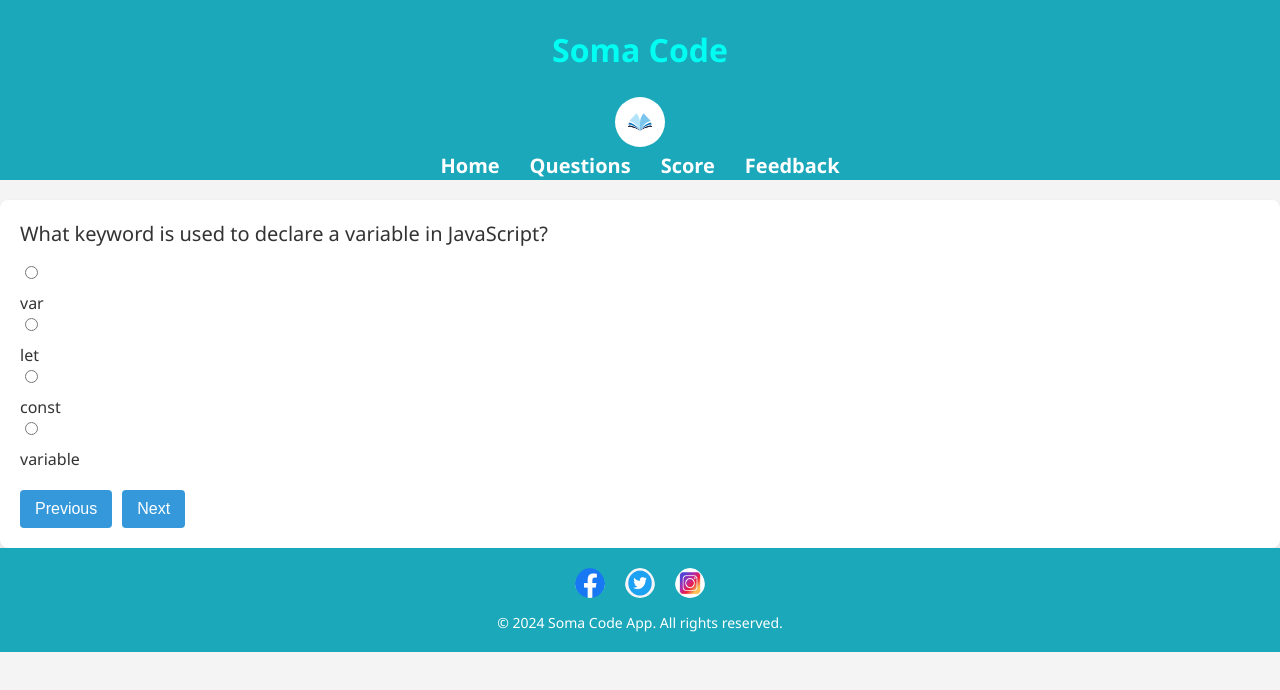
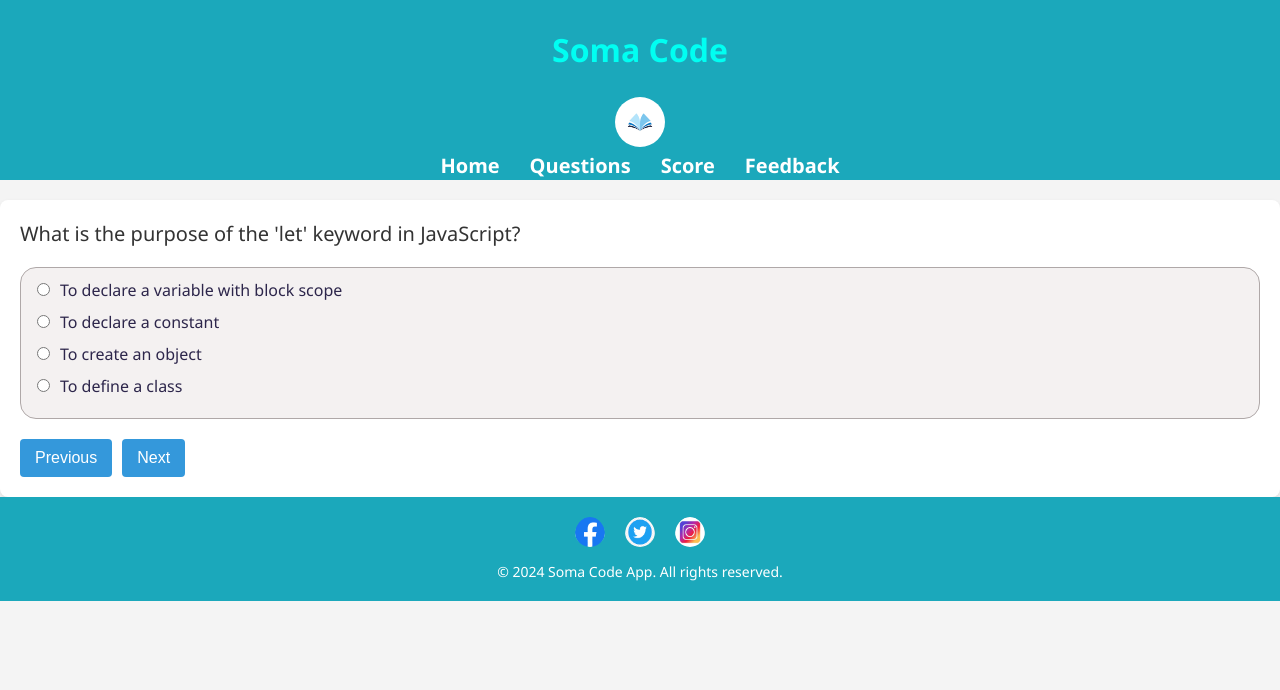
Before and after one commit to Gilbertshikwe/Quizz-example, a React (Create React App) app: page /questions in a window 1280 px wide. Shown: the top 690 px of the page. Built offline with nearby package versions, Linux system fonts and the light colour scheme; data requests are answered from the project's data file.

Commit message:
Latest commit

```diff
--- a/src/App.css
+++ b/src/App.css
@@ -244,19 +244,27 @@
 }
 
 .choices-container {
-  margin-top: 15px;
+  text-decoration: none;
+  list-style: none;
+  color: #2d264b;
+  font-size: 16px;
+  background: #f4f1f1;
+  border: 1px solid #afa8a8;
+  border-radius: 16px;
+  padding: 11px;
+  margin-top: 20px;
+  cursor: pointer;
 }
 
-.choice-label {
+.label-container {
   display: block;
-  font-size: 16px;
-  color: #555;
-  margin-bottom: 8px;
+  margin-bottom: 10px;
 }
 
 .choice-input {
-  margin-right: 8px;
+  margin-right: 10px;
 }
+
 
 .feedback {
   margin-top: 20px;
--- a/src/App.js
+++ b/src/App.js
@@ -9,6 +9,21 @@
 import Footer from './components/Footer';
 import './App.css';
 
+const shuffleArray = (array) => {
+  const shuffledArray = [...array];
+  for (let i = shuffledArray.length - 1; i > 0; i--) {
+    const j = Math.floor(Math.random() * (i + 1));
+    [shuffledArray[i], shuffledArray[j]] = [shuffledArray[j], shuffledArray[i]];
+  }
+  return shuffledArray;
+};
+
+
+const sampleQuestions = (questions, count) => {
+  const shuffledQuestions = shuffleArray(questions);
+  return shuffledQuestions.slice(0, count);
+};
+
 function App() {
   const [questions, setQuestions] = useState([]);
   const [score, setScore] = useState(0);
@@ -19,18 +34,22 @@
       answers: {},
     },
     onSubmit: () => {
-      // Calculate the score based on selected answers
+
       const newScore = Object.values(formik.values.answers).reduce(
         (acc, answer) => (answer ? acc + 1 : acc),
         0
       );
       setScore(newScore);
+
+      setCurrentQuestionIndex(0);
+      formik.resetForm();
     },
   });
 
+  useEffect(() => {
     const fetchQuestions = async () => {
       try {
-      const response = await fetch('http://localhost:3000/questions/');
+        const response = await fetch('http://localhost:4000/questions/');
         if (!response.ok) {
           throw new Error(`HTTP error! Status: ${response.status}`);
         }
@@ -40,7 +59,11 @@
 
         // Check if the fetched data is an array
         if (Array.isArray(data)) {
-        setQuestions(data);
+          // Shuffle the questions array
+          const shuffledQuestions = shuffleArray(data);
+          // Use the sampleQuestions function to select a random subset (e.g., 5 questions)
+          const selectedQuestions = sampleQuestions(shuffledQuestions, 5);
+          setQuestions(selectedQuestions);
         } else {
           console.error('Invalid data format. Expected an array.');
         }
@@ -48,8 +71,13 @@
         console.error('Error fetching questions:', error);
       }
     };
-  //Hunphrey code to be updated
+
+    fetchQuestions();
+
+  }, []); // Empty dependency array since fetchQuestions does not depend on any variable outside its scope
+
   const handleNextQuestion = () => {
+    // Increment the question index
     setCurrentQuestionIndex((prevIndex) => prevIndex + 1);
   };
 
@@ -69,18 +97,14 @@
   };
 
   const handlePrevQuestion = () => {
+    // Decrement the question index
     setCurrentQuestionIndex((prevIndex) => prevIndex - 1);
   };
-
-  useEffect(() => {
-    fetchQuestions();
-  }, []);
 
   useEffect(() => {
     console.log('Updated Questions:', questions);
     console.log('Updated Formik Values:', formik.values);
   }, [questions, formik.values]);
-
   return (
     <Router>
       <div>
@@ -112,7 +136,7 @@
           {/* Add a route for the root path if needed */}
           <Route path="/" element={<p>Welcome to the Quiz App!</p>} />
         </Routes>
-        <Footer/>
+        <Footer />
       </div>
     </Router>
   );
--- a/src/components/Question.js
+++ b/src/components/Question.js
@@ -45,13 +45,15 @@
 
     <div className="question-container">
     <form onSubmit={formik.handleSubmit}>
+    <div className="choices-list">
       <div key={currentQuestion.id}>
       <div className="question-text">{currentQuestion.text}</div>
         <div className="choices-container">
         {currentQuestion.choices.map((choice, index) => (
+        <div className="label-container">
           <label key={index}  className={isAnswerCorrect(choice) ? 'correct' : 'incorrect'}>
-            <div className="choice-label">
             <input
+              className="choice-input"
               type="radio"
               name={`answers.${currentQuestion.id}`}
               value={choice}
@@ -59,10 +61,11 @@
               checked={formik.values.answers[currentQuestion.id] === choice}
               disabled={formik.values.answers[currentQuestion.id] !== undefined} // Disable if already answered
             />
-            </div>
             {choice}
           </label>
+          </div>
         ))}
+        </div>
         </div>
         {currentQuestion.isCorrect !== undefined && (
           <p className={currentQuestion.isCorrect ? 'correct-answer' : 'incorrect-answer'}>
```
Lines whose indentation alone changed are shown as unchanged.
